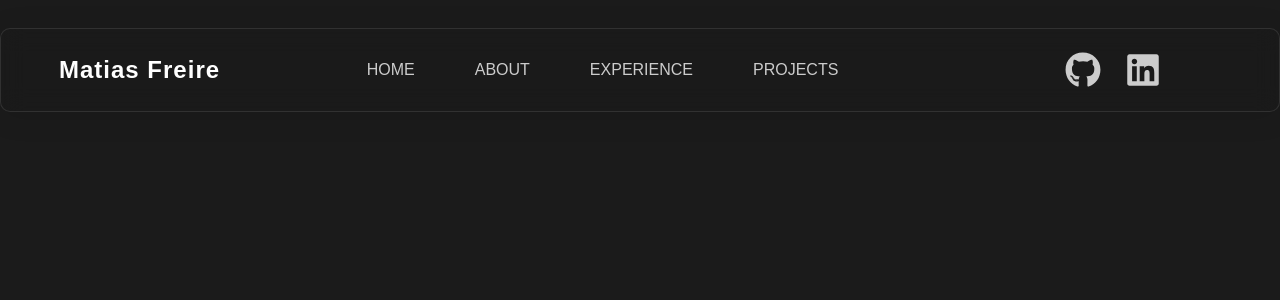
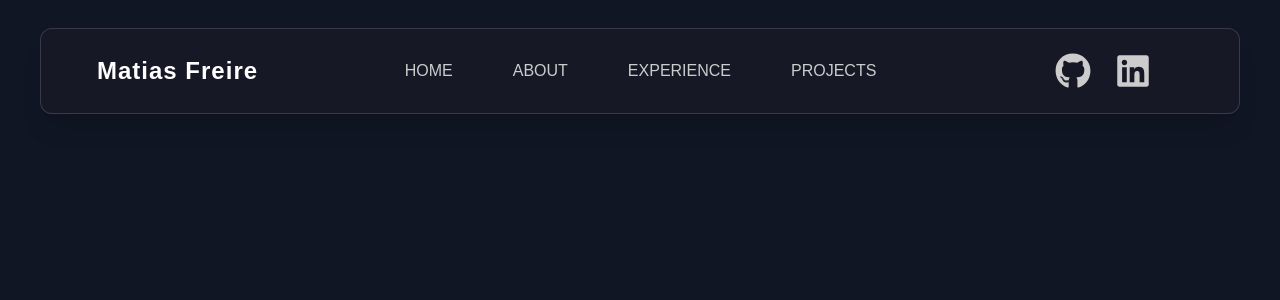
Before and after one commit to MatiasPF1/Portfolio-Website, a Next.js app: page / in a window 1280 px wide. Shown: the top 300 px of the page. Built offline with nearby package versions, Linux system fonts and the light colour scheme.

Commit message:
navbar update

```diff
--- a/app/globals.css
+++ b/app/globals.css
@@ -5,6 +5,5 @@ body {
   margin: 0;
   padding: 0;
   font-family: "Space Grotesk", sans-serif;
-  background-color: rgb(27, 27, 27);
-  color: rgb(255, 255, 255);
+  background-color: #101624;
 }
--- a/components/navbar.tsx
+++ b/components/navbar.tsx
@@ -7,17 +7,17 @@ export default function Navbar() {
   return (
     //nav container
     <nav
-      className="flex justify-between items-center bg-[rgba(26,26,26,0.4)] px-9.5 py-5.75 rounded-[10px] shadow-[0_4px_30px_rgba(0,0,0,0.1)] border border-[rgba(255,255,255,0.1)] backdrop-blur-md fixed w-full z-100 max-w-370 mx-auto mt-7 mb-5 left-1/2 top-0 transform -translate-x-1/2"
+      className="flex justify-between items-center bg-[rgba(26,26,40,0.7)] px-12 py-6 rounded-xl shadow-xl border border-[rgba(255,255,255,0.15)] backdrop-blur-xl fixed w-full z-100 max-w-300 mx-auto mt-7 mb-5 left-1/2 top-0 transform -translate-x-1/2 transition-all duration-500"
     >
       {/* Logo (left side) */}
       <div>
-        <Link href="/" className="text-white text-[1.5rem] font-bold no-underline tracking-[1px] pl-5">
+        <Link href="/" className="text-white text-[1.5rem] font-bold no-underline tracking-[1px] pl-2">
           Matias Freire
         </Link>
       </div>
 
       {/* Navigation Links (center/right) */}
-      <ul className="flex gap-12.5 list-none m-0 pr-20 ">
+      <ul className="flex gap-12.5 list-none m-0 pr-8 ">
         <li>
           <Link href="/" className="text-[#ccc] text-[1rem] no-underline uppercase transition-colors duration-300 relative overflow-hidden px-1.25 hover:text-white">
             Home
@@ -47,7 +47,7 @@ export default function Navbar() {
       </ul>
 
       {/* LinkedIn and GitHub Icons & Links */}
-      <ul className="flex gap-6 list-none m-0 p-0 pr-20 ">
+      <ul className="flex gap-6 list-none m-0 p-0 pr-10 ">
 
         <li>
           <a href="https://github.com/MatiasPF1"target="_blank"rel="noopener noreferrer"className="text-[#ccc] hover:text-white text-2xl transition-colors duration-300"
--- a/package.json
+++ b/package.json
@@ -10,6 +10,7 @@
   },
   "dependencies": {
     "next": "16.1.1",
+    "ogl": "^1.0.11",
     "react": "19.2.3",
     "react-dom": "19.2.3",
     "react-icons": "^5.5.0"
```
Also changed, not shown: 1 other file (tests, documents, lock files or other folders).
